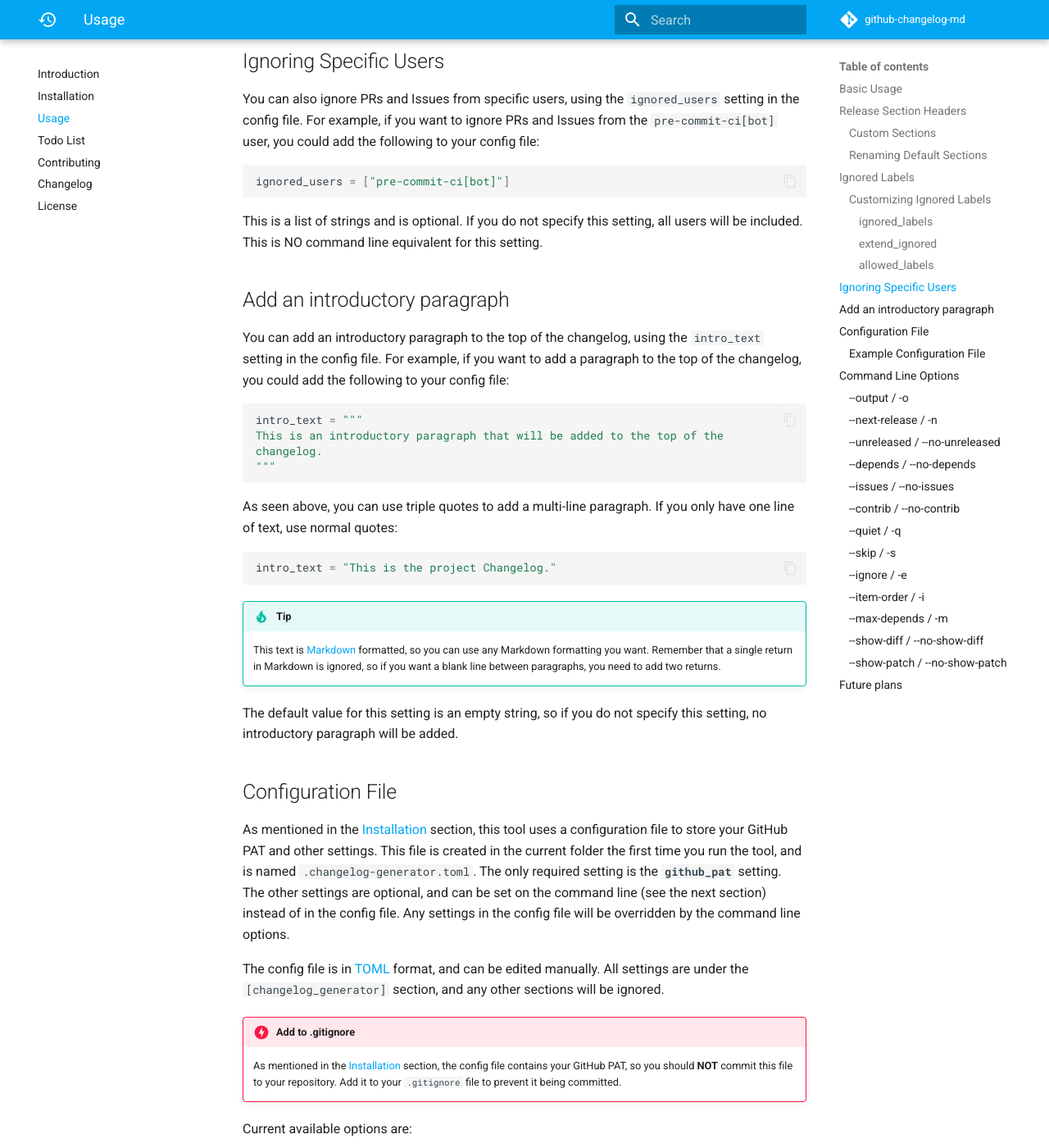
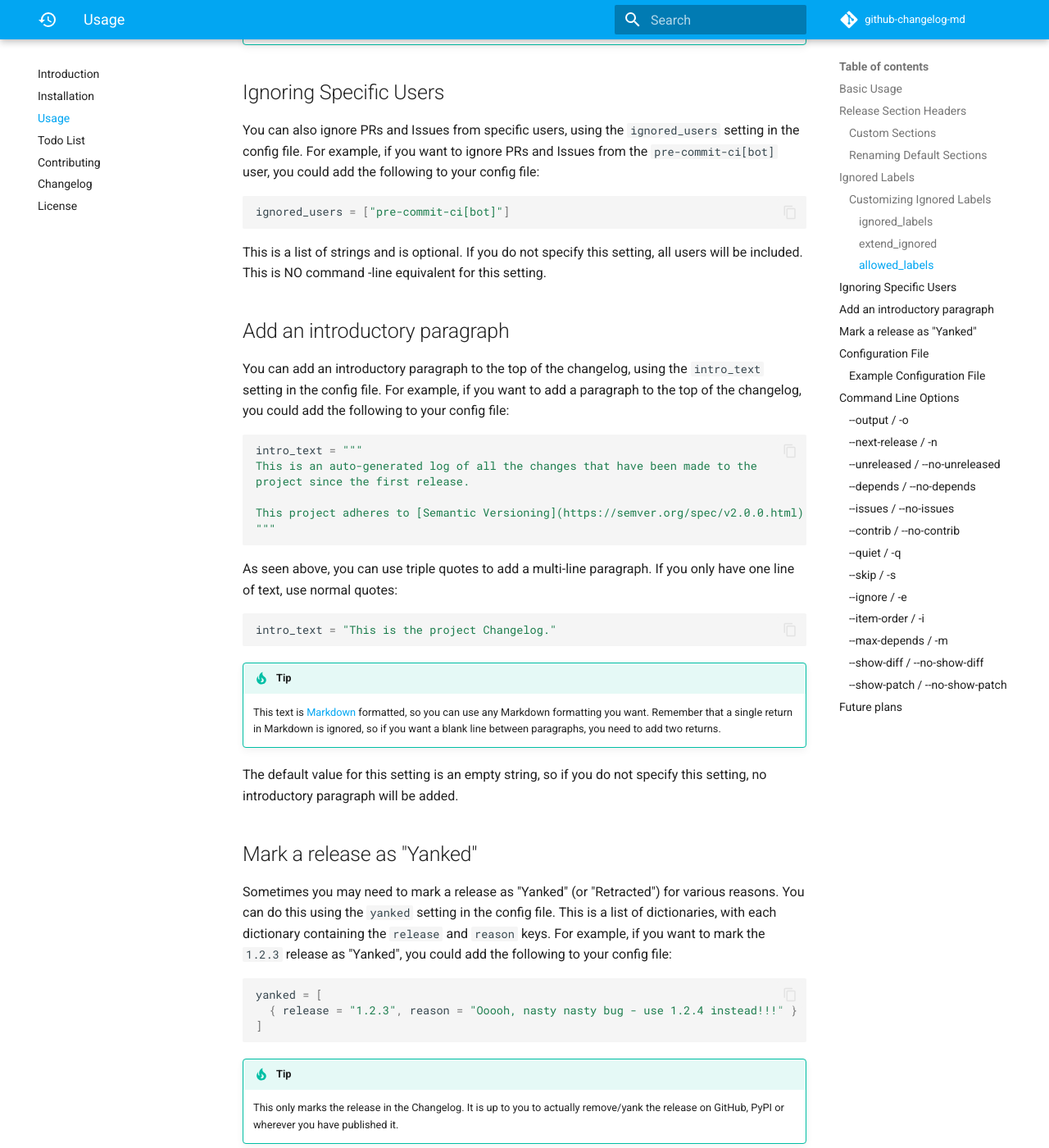
Before and after one commit to seapagan/github-changelog-md, an MkDocs documentation site: the page built from docs/usage.md, in a window 1280 px wide and 1400 px high, scrolled down 5048 px. Shown: the whole window at 82% size. Built offline with MkDocs 1.6.1 and Material for MkDocs 9.7.7, drawn with Linux system fonts in a browser that asks for light colours; emoji names are drawn with the system emoji font; comment, search, counter and statistics services are not loaded; some of the changed text lies outside the part shown.

Commit message:
docs: document 'yanked' setting
Signed-off-by: Grant Ramsay <seapagan@gmail.com>

````diff
--- a/docs/usage.md
+++ b/docs/usage.md
@@ -86,6 +86,13 @@ You can tag each of your PRs with any of these labels to group them in the
 changelog - If you are using `Dependabot`, by default it will add the
 `dependencies` label.
 
+!!! danger "Warning"
+
+    For the moment, limit your PRs to a single label, as otherwise the tool will
+    include the PR in each section it finds a label for. This will be improved
+    in future versions. I also plan to add the ability to use
+    multiple labels for the same section, eg `enhancement` and `enhancements`
+
 Labels are **case-insensitive**, so `bug` or `BUG` will both match "Bug Fixes".
 The above order is also the order that the sections will appear in the
 changelog, again this order will be customizable in future versions.
@@ -135,30 +142,28 @@ at which they they are inserted.
     Finally, the `Closed Issues` section is separate and always displayed first
     regardless of the `extend_sections_index` value.
 
-The format for this option is an [array of
-tables](https://toml.io/en/v1.0.0#array-of-tables){:target="_blank}, with each
-table containing a `title` and a `label`. The above example uses an `inline TOML
-array of tables` but the more verbose format will also work:
+!!! tip "Verbose TOML Arrays"
+    The format for this option is an [array of
+    tables](https://toml.io/en/v1.0.0#array-of-tables){:target="_blank}, with
+    each table containing a `title` and a `label`. The above example uses an
+    `inline TOML array of tables` but the more verbose format will also work:
 
-```toml
-[[extend_sections]]
-title = "Automatic Testing"
-label = "testing"
+    ```toml
+    [[changelog_generator.extend_sections]]
+    title = "Automatic Testing"
+    label = "testing"
 
-[[extend_sections]]
-title = "Security"
-label = "security"
-```
+    [[changelog_generator.extend_sections]]
+    title = "Security"
+    label = "security"
+    ```
 
-Note the **double square brackets!**. Inline arrays as in the first example are
-just a bit easier to read and IMHO look nicer.
+    **Verbose arrays like this must come at the end of the config file, after
+    all the normal settings!**. Inline arrays can be with the other settings.
 
-!!! tip
-
-    For the moment, limit your PRs to a single label, as otherwise the tool will
-    include the PR in each section it finds a label for. This will be improved
-    in future versions. I also plan to add the ability to use
-    multiple labels for the same section, eg `enhancement` and `enhancements`
+    Note the **double square brackets!** and the inclusion of the
+    `changelog_generator` prefix! Inline arrays as in the first example are
+    just a bit easier to read and IMHO look nicer.
 
 ### Renaming Default Sections
 
@@ -193,7 +198,7 @@ These are ignored for both PRs and Issues.
 ### Customizing Ignored Labels
 
 There are three ways to customize the ignored labels, all using settings in the
-config file. There are no equivalent command line options for these settings.
+config file. There are no equivalent command-line options for these settings.
 
 #### `ignored_labels`
 
@@ -260,7 +265,7 @@ ignored_users = ["pre-commit-ci[bot]"]
 ```
 
 This is a list of strings and is optional. If you do not specify this setting,
-all users will be included. This is NO command line equivalent for this setting.
+all users will be included. This is NO command -line equivalent for this setting.
 
 ## Add an introductory paragraph
 
@@ -270,8 +275,10 @@ to the top of the changelog, you could add the following to your config file:
 
 ```toml
 intro_text = """
-This is an introductory paragraph that will be added to the top of the
-changelog.
+This is an auto-generated log of all the changes that have been made to the
+project since the first release.
+
+This project adheres to [Semantic Versioning](https://semver.org/spec/v2.0.0.html).
 """
 ```
 
@@ -291,6 +298,35 @@ intro_text = "This is the project Changelog."
 
 The default value for this setting is an empty string, so if you do not specify
 this setting, no introductory paragraph will be added.
+
+## Mark a release as "Yanked"
+
+Sometimes you may need to mark a release as "Yanked" (or "Retracted") for
+various reasons. You can do this using the `yanked` setting in the config file.
+This is a list of dictionaries, with each dictionary containing the `release`
+and `reason` keys. For example, if you want to mark the `1.2.3` release as
+"Yanked", you could add the following to your config file:
+
+```toml
+yanked = [
+  { release = "1.2.3", reason = "Ooooh, nasty nasty bug - use 1.2.4 instead!!!" }
+]
+```
+
+!!! tip
+
+    This only marks the release in the Changelog. It is up to you to actually
+    remove/yank the release on GitHub, PyPI or wherever you have published it.
+
+For an example of how this looks in the changelog, see below for an example from
+this very project:
+!!! danger ""
+
+    ![Yanked Release Example](images/yanked_release.png)
+
+You can add as many releases as you want to this list, just add more
+dictionaries to the array - you can also use the more verbose format for arrays
+as mentioned above. There is NO command-line equivalent for this setting.
 
 ## Configuration File
 
@@ -338,6 +374,7 @@ Current available options are:
 | `show_diff`             | Show diff links for each Release   | `True`        |
 | `show_patch`            | Show patch links for each Release  | `True`        |
 | `intro_text`            | Introductory paragraph             | `""`          |
+| `yanked`                | Mark specific release(s) as Yanked | `[]`          |
 | _`schema_version`_      | _Configuration schema version_     | _`1`_         |
 
 !!! tip "Config file schema version"
@@ -379,6 +416,9 @@ intro_text = """
 This is a log of all the changes that have been made to the project since the
 first release. It is automatically generated for each release.
 """
+yanked = [
+  { release = "1.2.3", reason = "Ooooh, nasty nasty bug - use 1.2.4 instead!!!" }
+]
 ```
 
 1. :bulb: This is the only required setting, the others are optional.
````
Also changed, not shown: TODO.md (+8 -7 lines), docs/images/yanked_release.png (added).
